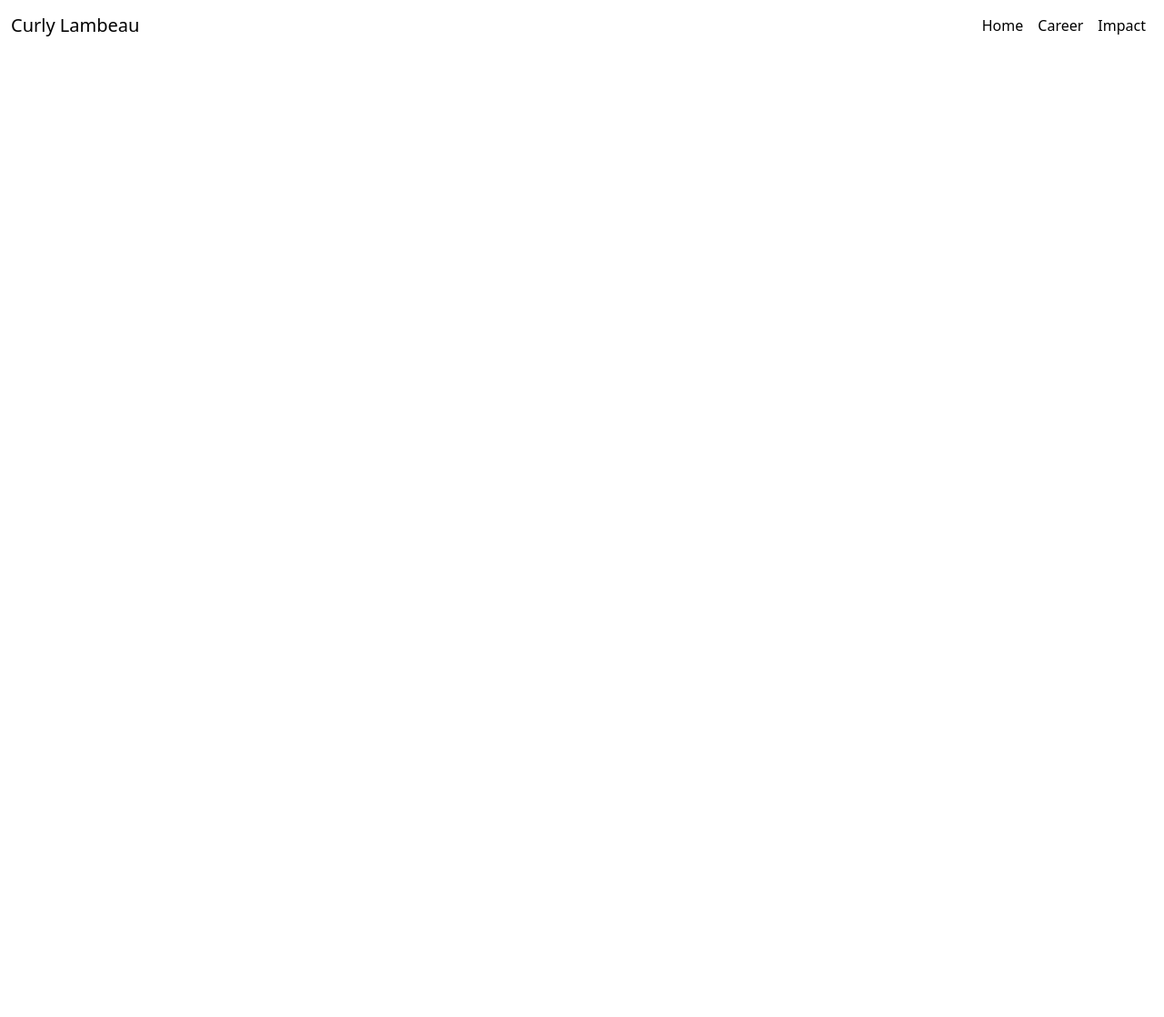
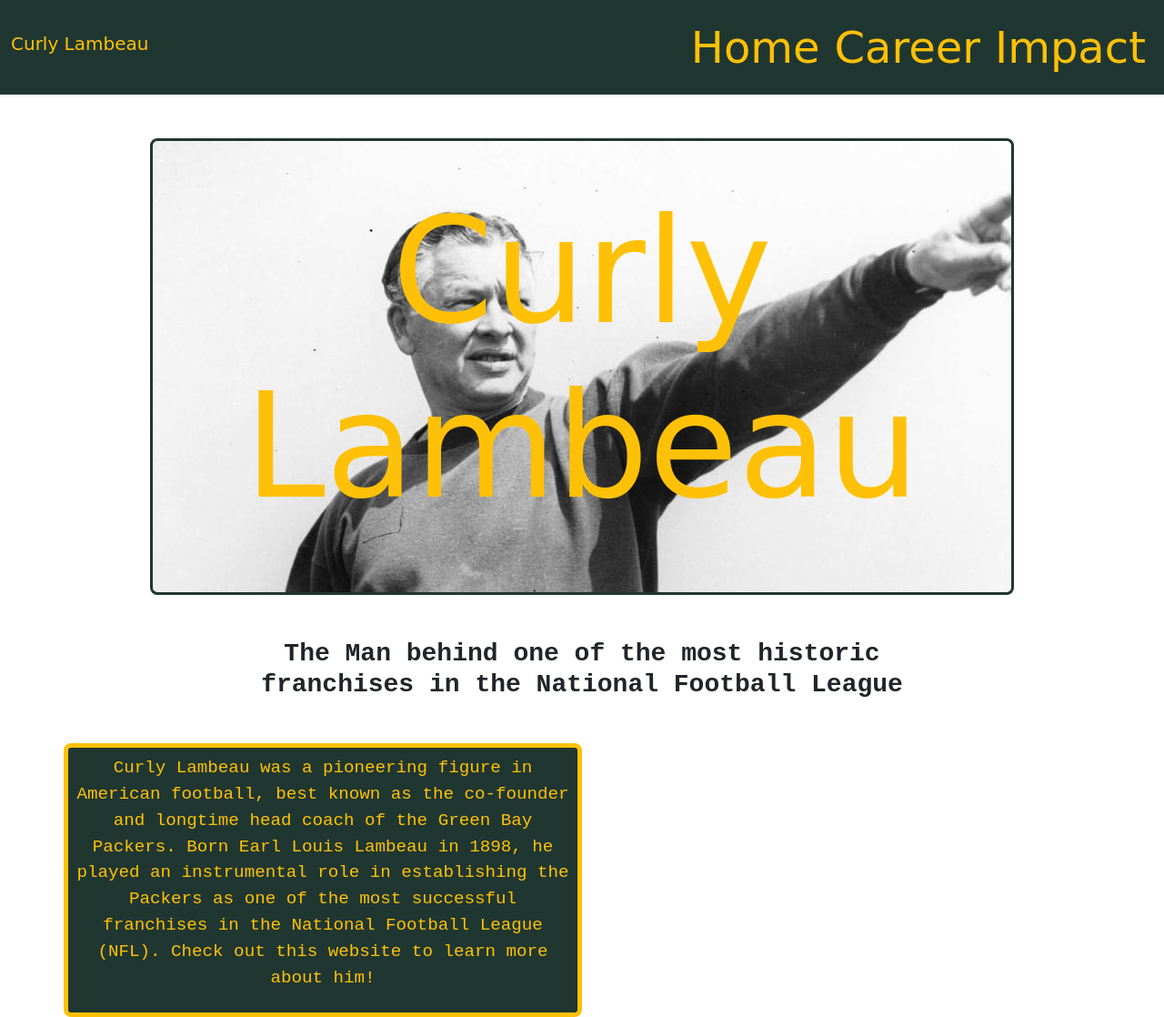
Before and after one commit to rklad/look-ma-i-m-famous, a plain HTML site: page index.html in a window 1280 px wide. Shown: the whole page at 91% size. Before the commit the page ends 800 px from the top, so only its background shows below. Drawn offline with nearby package versions, Linux system fonts and the light colour scheme; a web font is replaced by a local one.

Commit message:
changed nav added hero img/header + description

```diff
--- a/index.html
+++ b/index.html
@@ -1,65 +1,119 @@
-<!doctype html>
+<!DOCTYPE html>
 <html lang="en">
   <head>
-    <meta charset="utf-8">
-    <meta name="viewport" content="width=device-width, initial-scale=1">
+    <meta charset="utf-8" />
+    <meta name="viewport" content="width=device-width, initial-scale=1" />
     <title>Curly Lambeau</title>
-    <link href="https://cdn.jsdelivr.net/npm/bootstrap@5.3.2/dist/css/bootstrap.min.css" rel="stylesheet" integrity="sha384-T3c6CoIi6uLrA9TneNEoa7RxnatzjcDSCmG1MXxSR1GAsXEV/Dwwykc2MPK8M2HN" crossorigin="anonymous">
+    <link
+      href="https://cdn.jsdelivr.net/npm/bootstrap@5.3.2/dist/css/bootstrap.min.css"
+      rel="stylesheet"
+      integrity="sha384-T3c6CoIi6uLrA9TneNEoa7RxnatzjcDSCmG1MXxSR1GAsXEV/Dwwykc2MPK8M2HN"
+      crossorigin="anonymous"
+    />
     <!-- put font here OPTIONAL-->
-    <link rel="stylesheet" href="style.css">
+    <link rel="preconnect" href="https://fonts.googleapis.com" />
+    <link rel="preconnect" href="https://fonts.gstatic.com" crossorigin />
+    <link
+      href="https://fonts.googleapis.com/css2?family=Just+Me+Again+Down+Here&display=swap"
+      rel="stylesheet"
+    />
+    <link rel="stylesheet" href="style.css" />
   </head>
-
-
-
-
-
 
   <body>
     <nav class="navbar navbar-expand-lg">
       <div class="container-fluid">
-            <a class="navbar-brand" href="index.html">Curly Lambeau</a>
-            <button class="navbar-toggler bg-white" type="button" data-bs-toggle="collapse" data-bs-target="#navbarScroll"
-                aria-controls="navbarScroll" aria-expanded="false" aria-label="Toggle navigation">
+        <a class="navbar-brand text-warning h1" href="index.html"
+          >Curly Lambeau</a
+        >
+        <button
+          class="navbar-toggler bg-warning"
+          type="button"
+          data-bs-toggle="collapse"
+          data-bs-target="#navbarScroll"
+          aria-controls="navbarScroll"
+          aria-expanded="false"
+          aria-label="Toggle navigation"
+        >
           <span class="navbar-toggler-icon"></span>
         </button>
         <div class="collapse navbar-collapse" id="navbarScroll">
-                <ul class="navbar-nav ms-auto my-2 my-lg-0 navbar-nav-scroll" style="--bs-scroll-height: 400px">
+          <ul
+            class="navbar-nav ms-auto my-2 my-lg-0 navbar-nav-scroll"
+            style="--bs-scroll-height: 400px"
+          >
             <li class="nav-item">
-                        <a class="nav-link active" aria-current="page" href="#">Home</a>
+              <a
+                class="nav-link active text-warning"
+                aria-current="page"
+                href="index.html"
+                >Home</a
+              >
             </li>
 
             <li class="nav-item">
-                        <a class="nav-link active" aria-current="page" href="#">
+              <a
+                class="nav-link active text-warning"
+                aria-current="page"
+                href="#"
+              >
                 Career
               </a>
             </li>
             <li class="nav-item">
-                        <a class="nav-link active" aria-current="page" href="#">Impact</a>
+              <a
+                class="nav-link active text-warning"
+                aria-current="page"
+                href="#"
+                >Impact</a
+              >
             </li>
           </ul>
         </div>
       </div>
     </nav>
+    <!-- end of nav-->
+
+    <!-- description-->
+    <div class="container">
+      <div class="row justify-content-center">
+        <div
+          class="col-12 col-lg-10 p-5 text-center rounded-3 bg-hero-image m-5"
+        >
+          <div class="d-flex justify-content-center align-items-center h-100">
+            <div class="text-white">
+              <h1 class="mb-3 text-warning">Curly Lambeau</h1>
+            </div>
+          </div>
+        </div>
+      </div>
+      <div class="row justify-content-center text-center">
+            <h3 class="mb-5 fw-bold col-8">The Man behind one of the most historic franchises in the National Football League</h3>
+      </div>
+    </div>
+    <!-- end of description-->
+
+    <div class="container">
+        <div class="row">
+            <div class="col-lg-6 col-12 border border-5 rounded-3 border-warning text-center green-bg p-2">
+                <p class="text-warning intro">
+                    Curly Lambeau was a pioneering figure in American football, best known as the co-founder and longtime head coach of the Green Bay Packers. Born Earl Louis Lambeau in 1898, he played an instrumental role in establishing the Packers as one of the most successful franchises in the National Football League (NFL). Check out this website to learn more about him!
+                </p>
+            </div>
+
+        </div>
+    </div>
 
 
 
 
+    <script
+      src="https://cdn.jsdelivr.net/npm/bootstrap@5.3.2/dist/js/bootstrap.bundle.min.js"
+      integrity="sha384-C6RzsynM9kWDrMNeT87bh95OGNyZPhcTNXj1NW7RuBCsyN/o0jlpcV8Qyq46cDfL"
+      crossorigin="anonymous"
+    ></script>
 
 
 
-
-
-
-
-
-
-
-
-
-    <script src="https://cdn.jsdelivr.net/npm/bootstrap@5.3.2/dist/js/bootstrap.bundle.min.js" integrity="sha384-C6RzsynM9kWDrMNeT87bh95OGNyZPhcTNXj1NW7RuBCsyN/o0jlpcV8Qyq46cDfL" crossorigin="anonymous"></script>
   </body>
-
-
-
-
 </html>
--- a/style.css
+++ b/style.css
@@ -0,0 +1,28 @@
+nav {
+    background-color:#203731;
+    font-family: 'Just Me Again Down Here', cursive;
+    font-size:3rem;
+}
+
+.bg-hero-image {
+    background-image:url(imgs/curly\ lambeau\ home.jpg);
+    background-position:center top;
+    border:3px solid #203731;
+}
+ h1 {
+    font-family: 'Just Me Again Down Here', cursive;
+    font-size:10rem;
+ }
+
+h3 {
+    font-family:'Courier New', Courier, monospace;
+}
+
+.green-bg {
+    background-color:#203731;
+}
+
+p.intro {
+    font-family:'Courier New', Courier, monospace;
+    font-size:1.2rem;
+}
```
Also changed, not shown: imgs/curly lambeau career.jpg (added), imgs/curly lambeau home.jpg (added), imgs/istockphoto-1218055232-612x612.jpg (added). Lines whose indentation alone changed are shown as unchanged.
